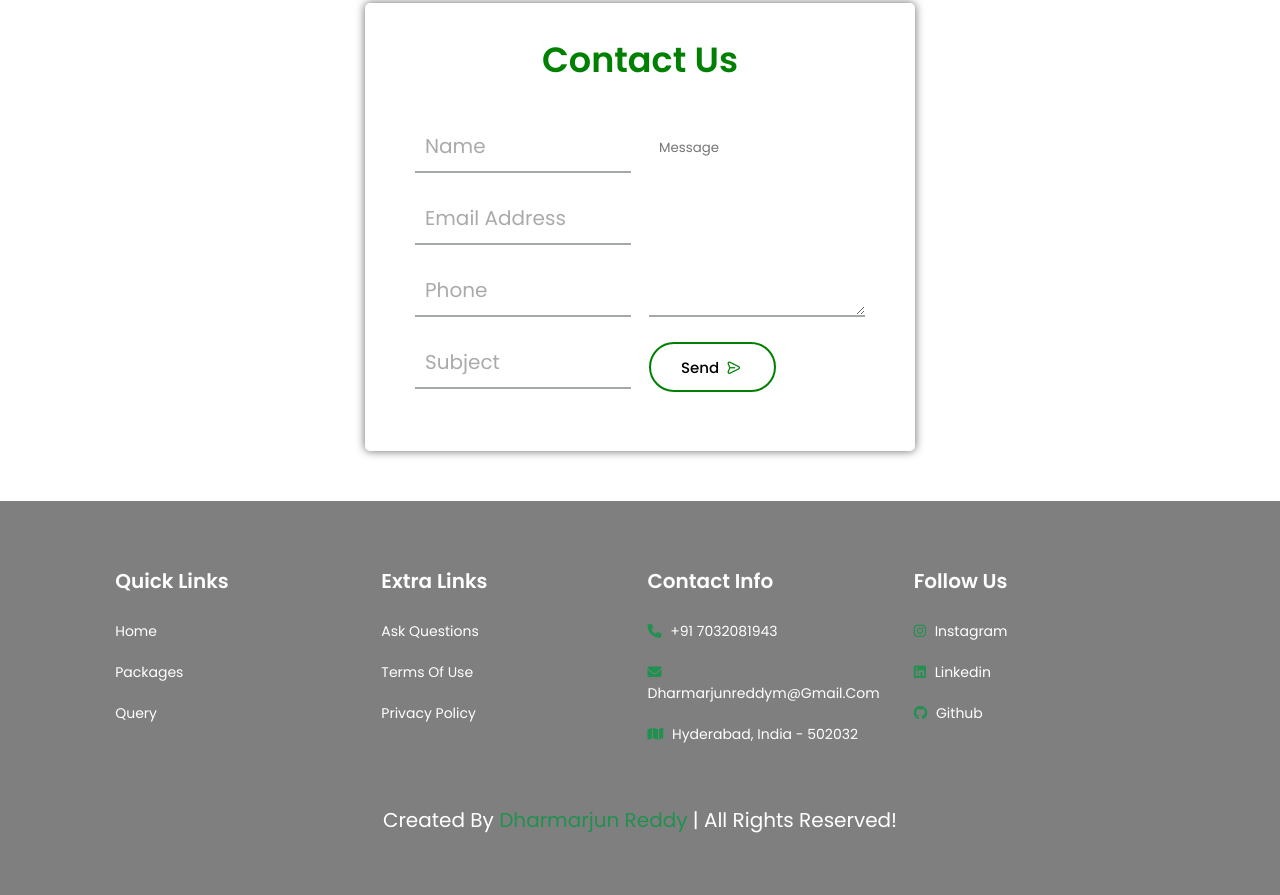
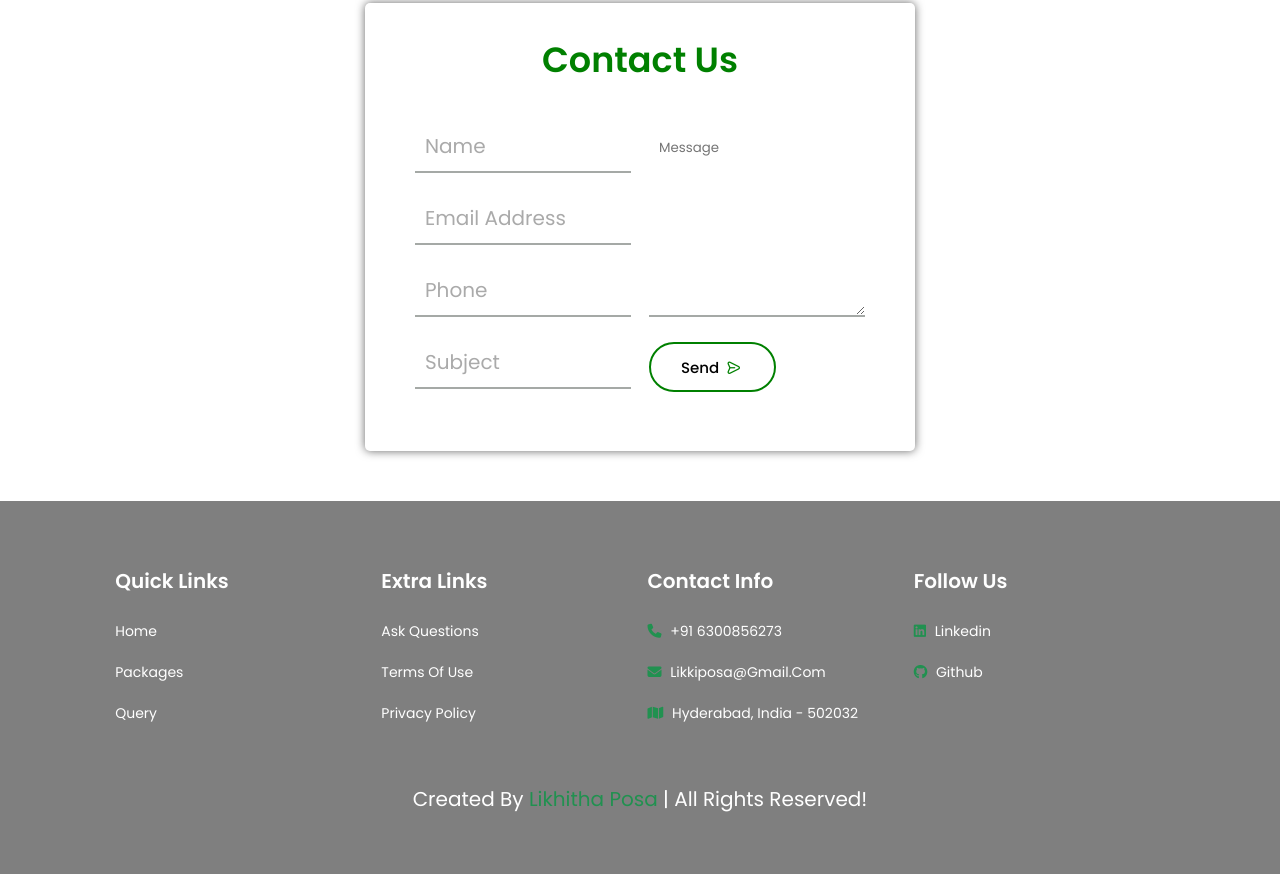
Before and after one commit to likkiposa/Explore-Hub, a plain HTML site: page index.html in a window 1280 px wide. Shown: the part 3026-3921 px from the top of the page. After the commit the page ends 3900 px from the top, so only its background shows below. Drawn offline with nearby package versions, Linux system fonts and the light colour scheme; files that its build step writes are made by us from their sources; files whose address does not match are found by name.

Commit message:
index.html

```diff
--- a/index.html
+++ b/index.html
@@ -212,19 +212,18 @@
 
             <div class="box">
                 <h3>contact info</h3>
-                <a href="tel:+91 7032081943"> <i class="fas fa-phone"></i> +91 7032081943 </a>
-                <a href="mailto: dharmarjunreddym@gmail.com"> <i class="fas fa-envelope"></i> dharmarjunreddym@gmail.com </a>
+                <a href="tel:+91 7032081943"> <i class="fas fa-phone"></i> +91 6300856273 </a>
+                <a href="mailto: likkiposa@gmail.com"> <i class="fas fa-envelope"></i> likkiposa@gmail.com </a>
                 <a href="#"> <i class="fas fa-map"></i> Hyderabad, india - 502032 </a>
             </div>
 
             <div class="box">
                 <h3>follow us</h3>
-                <a href="https://www.instagram.com/dharmarjun__reddy/"> <i class="fab fa-instagram"></i> instagram </a>
-                <a href="https://www.linkedin.com/in/dharmarjunreddy/"> <i class="fab fa-linkedin"></i> linkedin </a>
-                <a href="https://github.com/dharmarjunreddy"> <i class="fab fa-github"></i> github </a>
+                <a href="https://www.linkedin.com/in/likhitha-posa/"> <i class="fab fa-linkedin"></i> linkedin </a>
+                <a href="https://github.com/likkiposa"> <i class="fab fa-github"></i> github </a>
             </div>
         </div>
-        <div class="credit">created by <span>Dharmarjun Reddy</span> | all rights reserved!</div>
+        <div class="credit">created by <span>Likhitha Posa</span> | all rights reserved!</div>
     </section>
     <!-- footer section ends -->
     <script src="js/script.js"></script>
```
